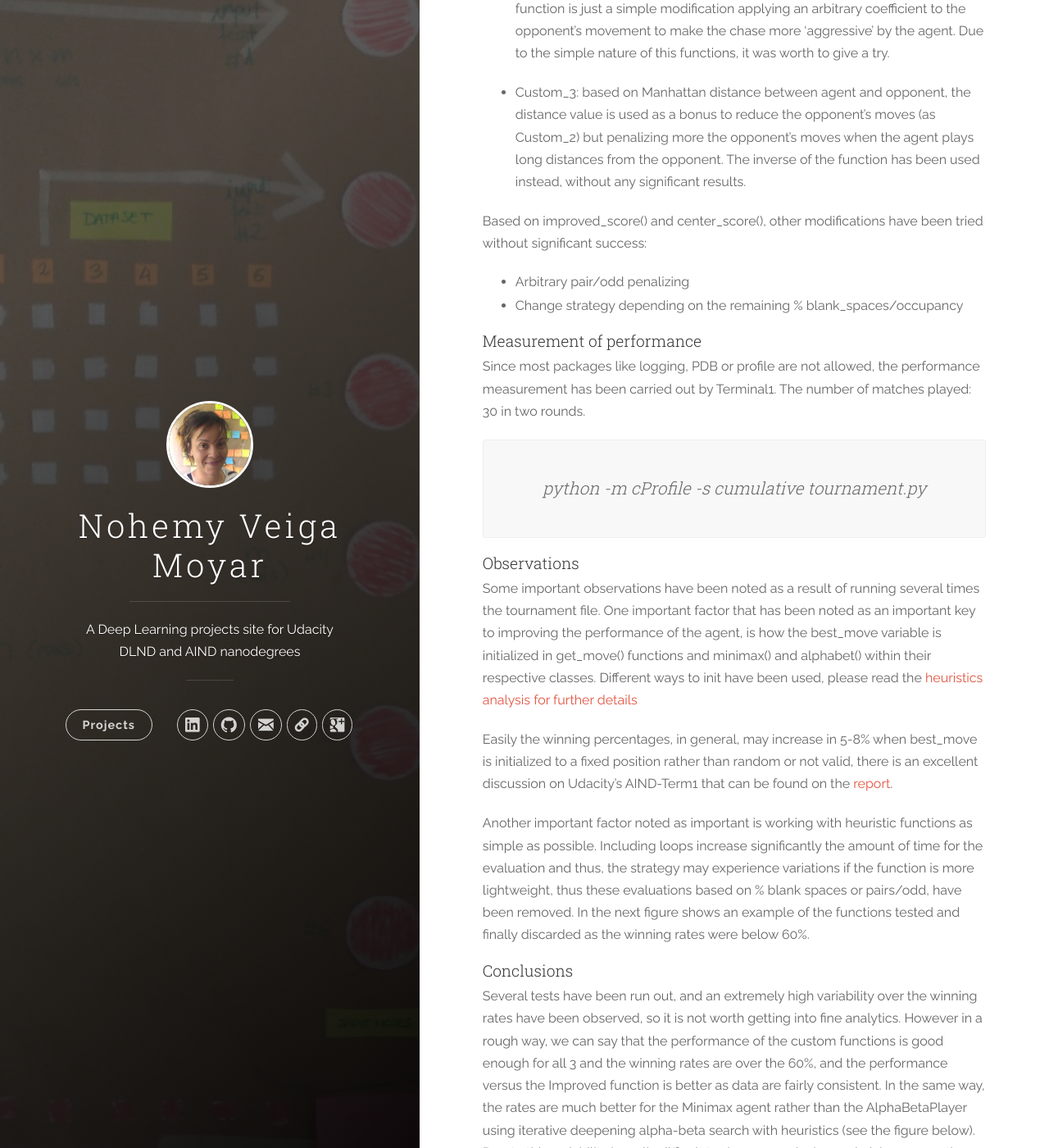
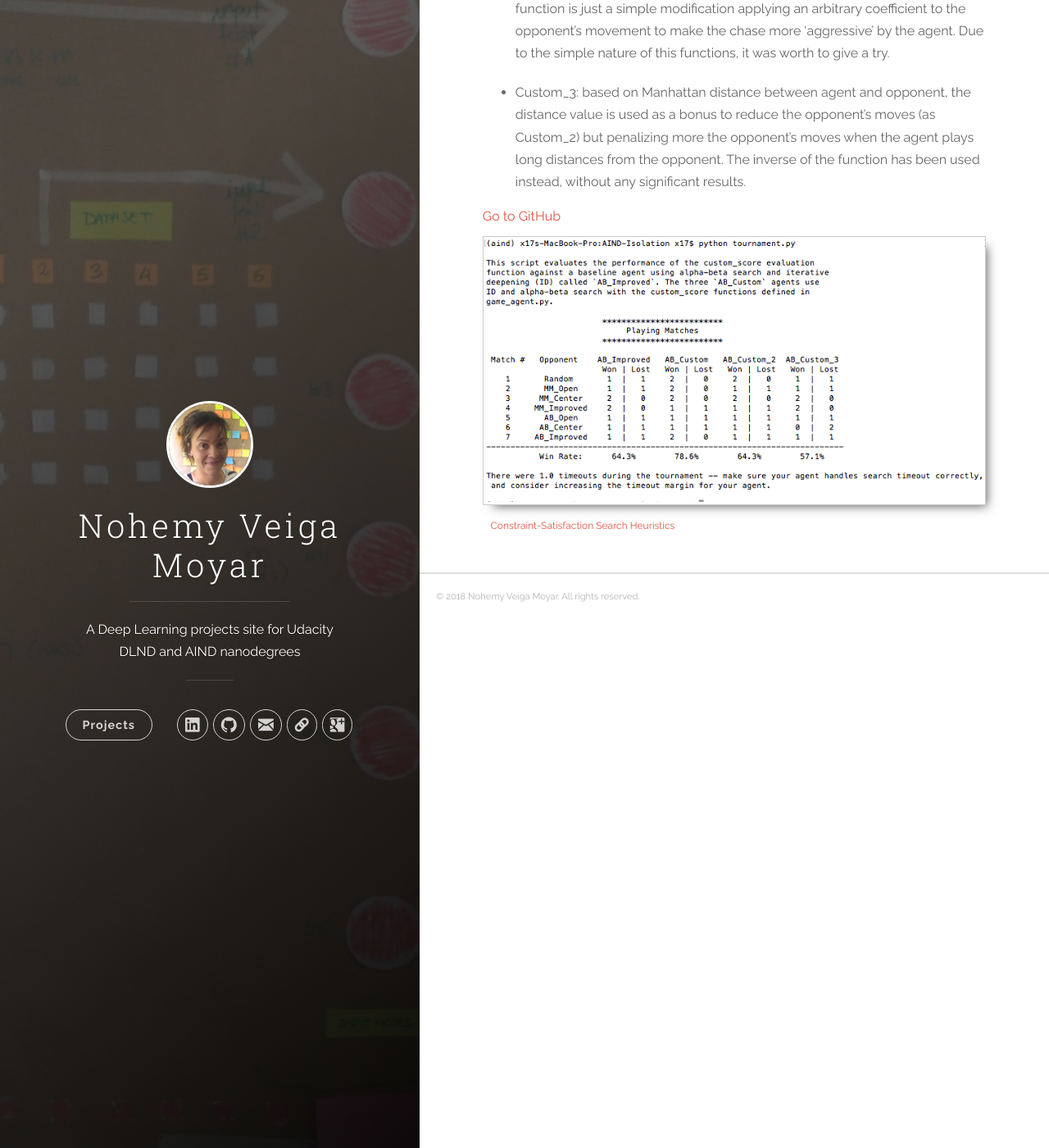
Before and after one commit to nvmoyar/nvmoyar.github.io, a Jekyll site: the page built from _projects/isolation-game-agent.md, in a window 1280 px wide and 1400 px high, scrolled down 954 px. Shown: the whole window at 82% size. Built offline with Jekyll 4.4.1, drawn with Linux system fonts in a browser that asks for light colours; some of the changed text lies outside the part shown.

Commit message:
docs: Remove unnecessary info to display here

```diff
--- a/_projects/isolation-game-agent.md
+++ b/_projects/isolation-game-agent.md
@@ -26,28 +26,3 @@ For this heuristics evaluation three different options have been chosen followin
 * Custom_2: based on the suggestions made from Thad on the lectures, this function is just a simple modification applying an arbitrary coefficient to the opponent’s movement to make the chase more ‘aggressive’ by the agent. Due to the simple nature of this functions, it was worth to give a try.
 
 * Custom_3: based on Manhattan distance between agent and opponent, the distance value is used as a bonus to reduce the opponent’s moves (as Custom_2) but penalizing more the opponent’s moves when the agent plays long distances from the opponent. The inverse of the function has been used instead, without any significant results.
-
-Based on improved_score() and center_score(), other modifications have been tried without significant success:
-
-* Arbitrary pair/odd penalizing
-* Change strategy depending on the remaining % blank_spaces/occupancy
-
-#### Measurement of performance
-
-Since most packages like logging, PDB or profile are not allowed, the performance measurement has been carried out by Terminal1.
-The number of matches played: 30 in two rounds.
-
-> python -m cProfile -s cumulative tournament.py
-
-#### Observations
-
-Some important observations have been noted as a result of running several times the tournament file. One important factor that has been noted as an important key to improving the performance of the agent, is how the best_move variable is initialized in get_move() functions and minimax() and alphabet() within their respective classes. Different ways to init have been used, please read the [heuristics analysis for further details](https://github.com/nvmoyar/aind1-isolation-game/blob/master/heuristic_analysis.pdf)
-
-Easily the winning percentages, in general, may increase in 5-8% when best_move is initialized to a fixed position rather than random or not valid, there is an excellent discussion on Udacity’s AIND-Term1 that can be found on the [report](https://github.com/nvmoyar/aind1-isolation-game/blob/master/heuristic_analysis.pdf).
-
-Another important factor noted as important is working with heuristic functions as simple as possible. Including loops increase significantly the amount of time for the evaluation and thus, the strategy may experience variations if the function is more lightweight, thus these evaluations based on % blank spaces or pairs/odd, have been removed. In the next figure shows an example of the functions tested and finally discarded as the winning rates were below 60%.
-
-#### Conclusions
-
-Several tests have been run out, and an extremely high variability over the winning rates have been observed, so it is not worth getting into fine analytics. However in a rough way, we can say that the performance of the custom functions is good enough for all 3 and the winning rates are over the 60%, and the performance versus the Improved function is better as data are fairly consistent. In the same way, the rates are much better for the Minimax agent rather than the AlphaBetaPlayer using iterative deepening alpha-beta search with heuristics (see the figure below).
-Due to this variability is really difficult to draw a conclusion and pick one over the rest. However, based on the winning rates and the % time CPU spent, AB_Custom_2 and AB_Custom_3, seem to be the better choices, as the winning rates are high and the cost in time is lower compared to AB_Improved or AB_Custom.
```
